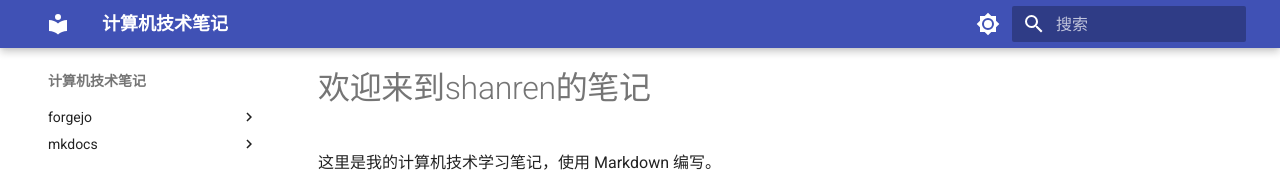
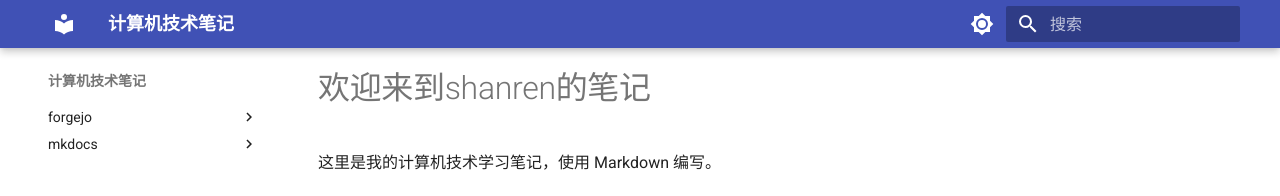
Before and after one commit to mudxkx/techdocs, an MkDocs documentation site: the page built from docs/index.md, in a window 1280 px wide. Shown: the top 196 px of the page. Built offline with MkDocs 1.6.1 and Material for MkDocs 9.7.7, drawn with Linux system fonts in a browser that asks for light colours.

Commit message:
expand head

```diff
--- a/docs/stylesheets/extra.css
+++ b/docs/stylesheets/extra.css
@@ -11,3 +11,9 @@
   padding-left: 1rem;
   padding-right: 1rem;
 }
+
+.md-header__inner {
+  max-width: 100% !important;
+  padding-left: 2rem;
+  padding-right: 2rem;
+}
```
